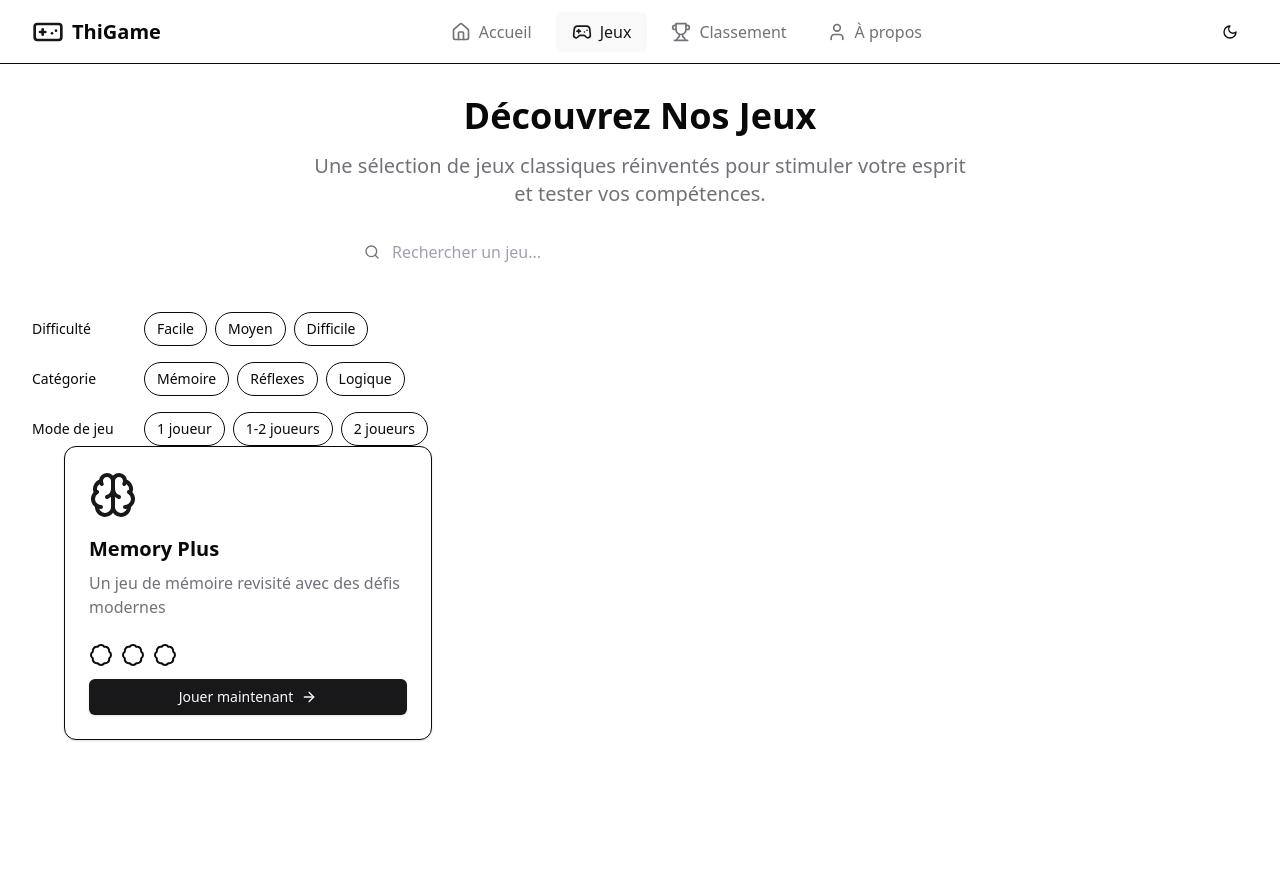
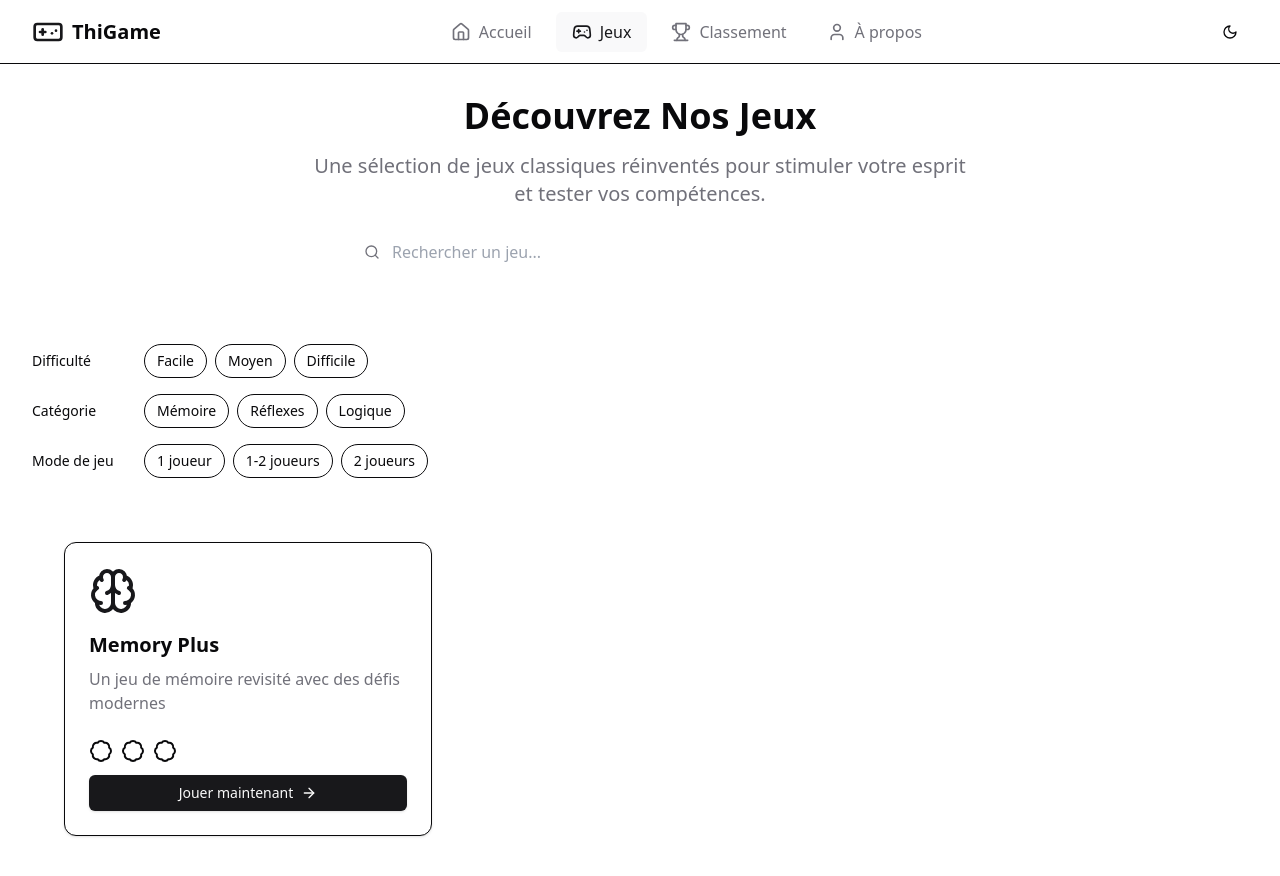
Before and after one commit to ThibaultG94/thigame-react, a React (Vite) app: page /games in a window 1280 px wide. Shown: the top 876 px of the page. Before the commit the page ends 800 px from the top, so only its background shows below. Built offline with nearby package versions, Linux system fonts and the light colour scheme.

Commit message:
Added sections to encapsulate GamesFilters and GamesGrid, improving the structure and readability of the games page.

```diff
--- a/src/pages/games/Games.jsx
+++ b/src/pages/games/Games.jsx
@@ -1,3 +1,4 @@
+import { Section } from "../../components/layout/Section";
 import GamesFilters from "./components/GamesFilters";
 import GamesGrid from "./components/GamesGrid";
 import GamesHero from "./components/GamesHero";
@@ -6,8 +7,12 @@ const GamesPage = () => {
   return (
     <div>
       <GamesHero />
-      <GamesFilters />
-      <GamesGrid />
+      <Section>
+        <GamesFilters />
+      </Section>
+      <Section>
+        <GamesGrid />
+      </Section>
     </div>
   );
 };
```
